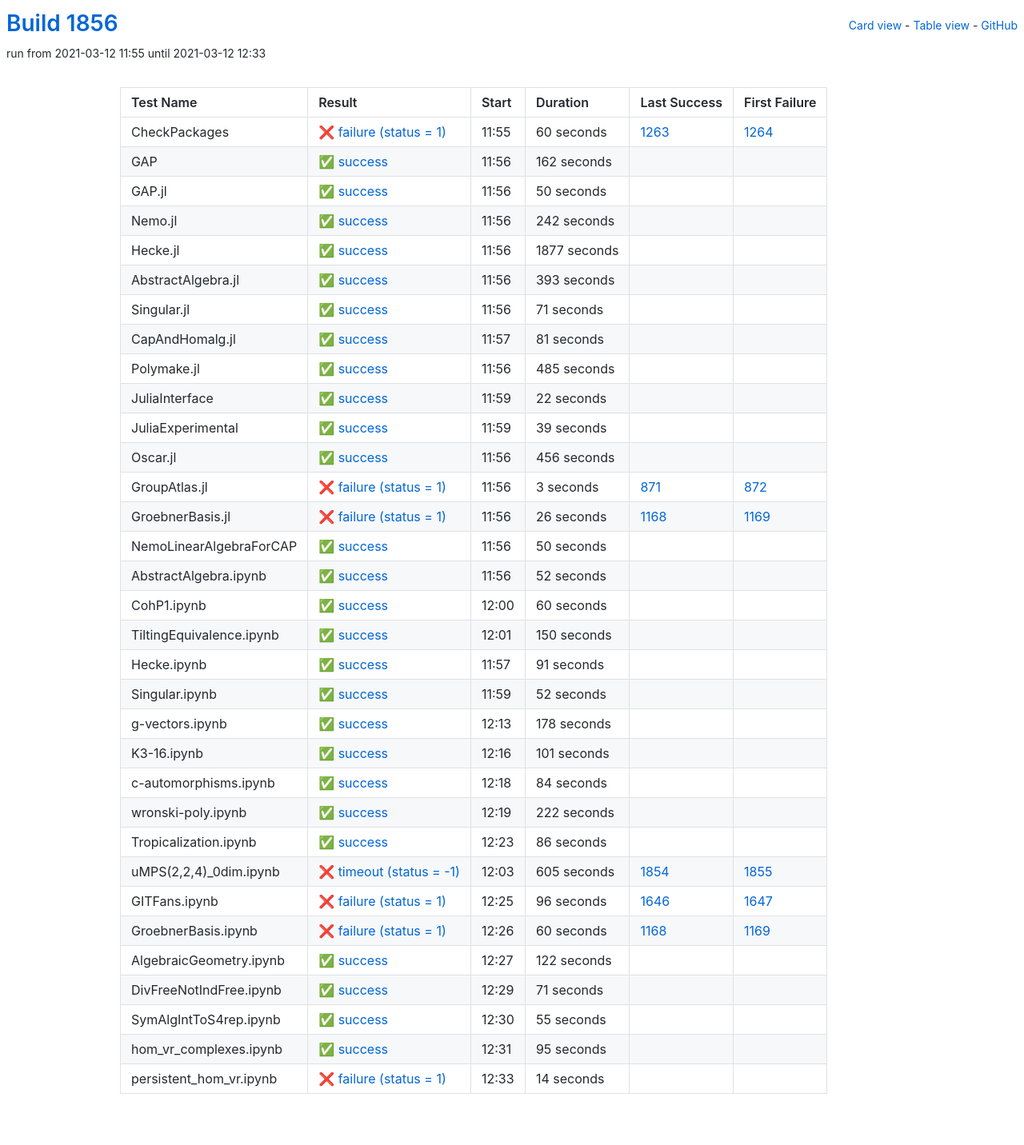
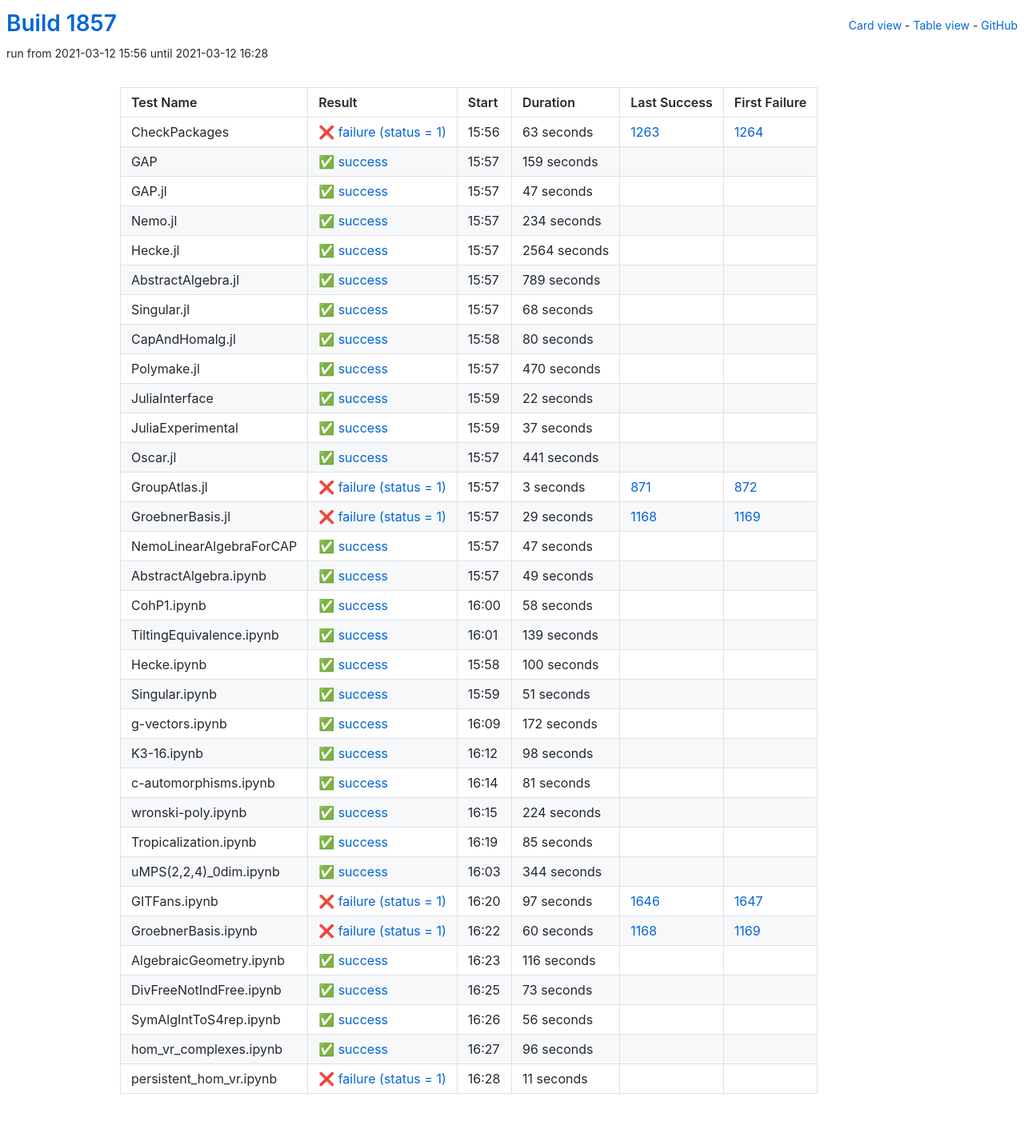
Before and after one commit to oscar-system/oscar-ci-status-stable, a Jekyll site: the page built from table.html, in a window 1280 px wide. Shown: the whole page at 80% size. Built offline with Jekyll 4.4.1, drawn with Linux system fonts in a browser that asks for light colours.

Commit message:
Build #1857

```diff
--- a/_data/ci.yml
+++ b/_data/ci.yml
@@ -1,6 +1,6 @@
 ---
-build: 1856
-build_url: https://oscarci.mathematik.uni-kl.de/job/oscar-stable/1856/
+build: 1857
+build_url: https://oscarci.mathematik.uni-kl.de/job/oscar-stable/1857/
 job: oscar-stable
 organization: oscar-system
 repo: oscar-ci-status-stable
@@ -8,116 +8,116 @@ repourl: https://github.com/oscar-system/oscar-ci-status-stable
 tests:
 - name: CheckPackages
   id: checkpackages
-  log: https://oscarci.mathematik.uni-kl.de/job/oscar-stable/1856/artifact/logs/build-1856/CheckPackages.log
-  start: 2021-03-12 11:55
+  log: https://oscarci.mathematik.uni-kl.de/job/oscar-stable/1857/artifact/logs/build-1857/CheckPackages.log
+  start: 2021-03-12 15:56
   success: false
   exitcode: 1
   status: failure
-  duration: 60
+  duration: 63
   last_success: 1263
   last_success_url: https://oscarci.mathematik.uni-kl.de/job/oscar-stable/1263/
   first_failure: 1264
   first_failure_url: https://oscarci.mathematik.uni-kl.de/job/oscar-stable/1264/
 - name: GAP
   id: gap
-  log: https://oscarci.mathematik.uni-kl.de/job/oscar-stable/1856/artifact/logs/build-1856/GAP.log
-  start: 2021-03-12 11:56
+  log: https://oscarci.mathematik.uni-kl.de/job/oscar-stable/1857/artifact/logs/build-1857/GAP.log
+  start: 2021-03-12 15:57
   success: true
   exitcode: 0
   status: success
-  duration: 162
+  duration: 159
   last_success: false
   last_success_url:
   first_failure: false
   first_failure_url:
 - name: GAP.jl
   id: gap-jl
-  log: https://oscarci.mathematik.uni-kl.de/job/oscar-stable/1856/artifact/logs/build-1856/GAP.jl.log
-  start: 2021-03-12 11:56
+  log: https://oscarci.mathematik.uni-kl.de/job/oscar-stable/1857/artifact/logs/build-1857/GAP.jl.log
+  start: 2021-03-12 15:57
   success: true
   exitcode: 0
   status: success
-  duration: 50
+  duration: 47
   last_success: false
   last_success_url:
   first_failure: false
   first_failure_url:
 - name: Nemo.jl
   id: nemo-jl
-  log: https://oscarci.mathematik.uni-kl.de/job/oscar-stable/1856/artifact/logs/build-1856/Nemo.jl.log
-  start: 2021-03-12 11:56
+  log: https://oscarci.mathematik.uni-kl.de/job/oscar-stable/1857/artifact/logs/build-1857/Nemo.jl.log
+  start: 2021-03-12 15:57
   success: true
   exitcode: 0
   status: success
-  duration: 242
+  duration: 234
   last_success: false
   last_success_url:
   first_failure: false
   first_failure_url:
 - name: Hecke.jl
   id: hecke-jl
-  log: https://oscarci.mathematik.uni-kl.de/job/oscar-stable/1856/artifact/logs/build-1856/Hecke.jl.log
-  start: 2021-03-12 11:56
+  log: https://oscarci.mathematik.uni-kl.de/job/oscar-stable/1857/artifact/logs/build-1857/Hecke.jl.log
+  start: 2021-03-12 15:57
   success: true
   exitcode: 0
   status: success
-  duration: 1877
+  duration: 2564
   last_success: false
   last_success_url:
   first_failure: false
   first_failure_url:
 - name: AbstractAlgebra.jl
   id: abstractalgebra-jl
-  log: https://oscarci.mathematik.uni-kl.de/job/oscar-stable/1856/artifact/logs/build-1856/AbstractAlgebra.jl.log
-  start: 2021-03-12 11:56
+  log: https://oscarci.mathematik.uni-kl.de/job/oscar-stable/1857/artifact/logs/build-1857/AbstractAlgebra.jl.log
+  start: 2021-03-12 15:57
   success: true
   exitcode: 0
   status: success
-  duration: 393
+  duration: 789
   last_success: false
   last_success_url:
   first_failure: false
   first_failure_url:
 - name: Singular.jl
   id: singular-jl
-  log: https://oscarci.mathematik.uni-kl.de/job/oscar-stable/1856/artifact/logs/build-1856/Singular.jl.log
-  start: 2021-03-12 11:56
+  log: https://oscarci.mathematik.uni-kl.de/job/oscar-stable/1857/artifact/logs/build-1857/Singular.jl.log
+  start: 2021-03-12 15:57
   success: true
   exitcode: 0
   status: success
-  duration: 71
+  duration: 68
   last_success: false
   last_success_url:
   first_failure: false
   first_failure_url:
 - name: CapAndHomalg.jl
   id: capandhomalg-jl
-  log: https://oscarci.mathematik.uni-kl.de/job/oscar-stable/1856/artifact/logs/build-1856/CapAndHomalg.jl.log
-  start: 2021-03-12 11:57
+  log: https://oscarci.mathematik.uni-kl.de/job/oscar-stable/1857/artifact/logs/build-1857/CapAndHomalg.jl.log
+  start: 2021-03-12 15:58
   success: true
   exitcode: 0
   status: success
-  duration: 81
+  duration: 80
   last_success: false
   last_success_url:
   first_failure: false
   first_failure_url:
 - name: Polymake.jl
   id: polymake-jl
-  log: https://oscarci.mathematik.uni-kl.de/job/oscar-stable/1856/artifact/logs/build-1856/Polymake.jl.log
-  start: 2021-03-12 11:56
+  log: https://oscarci.mathematik.uni-kl.de/job/oscar-stable/1857/artifact/logs/build-1857/Polymake.jl.log
+  start: 2021-03-12 15:57
   success: true
   exitcode: 0
   status: success
-  duration: 485
+  duration: 470
   last_success: false
   last_success_url:
   first_failure: false
   first_failure_url:
 - name: JuliaInterface
   id: juliainterface
-  log: https://oscarci.mathematik.uni-kl.de/job/oscar-stable/1856/artifact/logs/build-1856/JuliaInterface.log
-  start: 2021-03-12 11:59
+  log: https://oscarci.mathematik.uni-kl.de/job/oscar-stable/1857/artifact/logs/build-1857/JuliaInterface.log
+  start: 2021-03-12 15:59
   success: true
   exitcode: 0
   status: success
@@ -128,32 +128,32 @@ tests:
   first_failure_url:
 - name: JuliaExperimental
   id: juliaexperimental
-  log: https://oscarci.mathematik.uni-kl.de/job/oscar-stable/1856/artifact/logs/build-1856/JuliaExperimental.log
-  start: 2021-03-12 11:59
+  log: https://oscarci.mathematik.uni-kl.de/job/oscar-stable/1857/artifact/logs/build-1857/JuliaExperimental.log
+  start: 2021-03-12 15:59
   success: true
   exitcode: 0
   status: success
-  duration: 39
+  duration: 37
   last_success: false
   last_success_url:
   first_failure: false
   first_failure_url:
 - name: Oscar.jl
   id: oscar-jl
-  log: https://oscarci.mathematik.uni-kl.de/job/oscar-stable/1856/artifact/logs/build-1856/Oscar.jl.log
-  start: 2021-03-12 11:56
+  log: https://oscarci.mathematik.uni-kl.de/job/oscar-stable/1857/artifact/logs/build-1857/Oscar.jl.log
+  start: 2021-03-12 15:57
   success: true
   exitcode: 0
   status: success
-  duration: 456
+  duration: 441
   last_success: false
   last_success_url:
   first_failure: false
   first_failure_url:
 - name: GroupAtlas.jl
   id: groupatlas-jl
-  log: https://oscarci.mathematik.uni-kl.de/job/oscar-stable/1856/artifact/logs/build-1856/GroupAtlas.jl.log
-  start: 2021-03-12 11:56
+  log: https://oscarci.mathematik.uni-kl.de/job/oscar-stable/1857/artifact/logs/build-1857/GroupAtlas.jl.log
+  start: 2021-03-12 15:57
   success: false
   exitcode: 1
   status: failure
@@ -164,176 +164,176 @@ tests:
   first_failure_url: https://oscarci.mathematik.uni-kl.de/job/oscar-stable/872/
 - name: GroebnerBasis.jl
   id: groebnerbasis-jl
-  log: https://oscarci.mathematik.uni-kl.de/job/oscar-stable/1856/artifact/logs/build-1856/GroebnerBasis.jl.log
-  start: 2021-03-12 11:56
+  log: https://oscarci.mathematik.uni-kl.de/job/oscar-stable/1857/artifact/logs/build-1857/GroebnerBasis.jl.log
+  start: 2021-03-12 15:57
   success: false
   exitcode: 1
   status: failure
-  duration: 26
+  duration: 29
   last_success: 1168
   last_success_url: https://oscarci.mathematik.uni-kl.de/job/oscar-stable/1168/
   first_failure: 1169
   first_failure_url: https://oscarci.mathematik.uni-kl.de/job/oscar-stable/1169/
 - name: NemoLinearAlgebraForCAP
   id: nemolinearalgebraforcap
-  log: https://oscarci.mathematik.uni-kl.de/job/oscar-stable/1856/artifact/logs/build-1856/NemoLinearAlgebraForCAP.log
-  start: 2021-03-12 11:56
+  log: https://oscarci.mathematik.uni-kl.de/job/oscar-stable/1857/artifact/logs/build-1857/NemoLinearAlgebraForCAP.log
+  start: 2021-03-12 15:57
   success: true
   exitcode: 0
   status: success
-  duration: 50
+  duration: 47
   last_success: false
   last_success_url:
   first_failure: false
   first_failure_url:
 - name: AbstractAlgebra.ipynb
   id: abstractalgebra-ipynb
-  log: https://oscarci.mathematik.uni-kl.de/job/oscar-stable/1856/artifact/logs/build-1856/AbstractAlgebra.ipynb.log
-  start: 2021-03-12 11:56
+  log: https://oscarci.mathematik.uni-kl.de/job/oscar-stable/1857/artifact/logs/build-1857/AbstractAlgebra.ipynb.log
+  start: 2021-03-12 15:57
   success: true
   exitcode: 0
   status: success
-  duration: 52
+  duration: 49
   last_success: false
   last_success_url:
   first_failure: false
   first_failure_url:
 - name: CohP1.ipynb
   id: cohp1-ipynb
-  log: https://oscarci.mathematik.uni-kl.de/job/oscar-stable/1856/artifact/logs/build-1856/CohP1.ipynb.log
-  start: 2021-03-12 12:00
+  log: https://oscarci.mathematik.uni-kl.de/job/oscar-stable/1857/artifact/logs/build-1857/CohP1.ipynb.log
+  start: 2021-03-12 16:00
   success: true
   exitcode: 0
   status: success
-  duration: 60
+  duration: 58
   last_success: false
   last_success_url:
   first_failure: false
   first_failure_url:
 - name: TiltingEquivalence.ipynb
   id: tiltingequivalence-ipynb
-  log: https://oscarci.mathematik.uni-kl.de/job/oscar-stable/1856/artifact/logs/build-1856/TiltingEquivalence.ipynb.log
-  start: 2021-03-12 12:01
+  log: https://oscarci.mathematik.uni-kl.de/job/oscar-stable/1857/artifact/logs/build-1857/TiltingEquivalence.ipynb.log
+  start: 2021-03-12 16:01
   success: true
   exitcode: 0
   status: success
-  duration: 150
+  duration: 139
   last_success: false
   last_success_url:
   first_failure: false
   first_failure_url:
 - name: Hecke.ipynb
   id: hecke-ipynb
-  log: https://oscarci.mathematik.uni-kl.de/job/oscar-stable/1856/artifact/logs/build-1856/Hecke.ipynb.log
-  start: 2021-03-12 11:57
+  log: https://oscarci.mathematik.uni-kl.de/job/oscar-stable/1857/artifact/logs/build-1857/Hecke.ipynb.log
+  start: 2021-03-12 15:58
   success: true
   exitcode: 0
   status: success
-  duration: 91
+  duration: 100
   last_success: false
   last_success_url:
   first_failure: false
   first_failure_url:
 - name: Singular.ipynb
   id: singular-ipynb
-  log: https://oscarci.mathematik.uni-kl.de/job/oscar-stable/1856/artifact/logs/build-1856/Singular.ipynb.log
-  start: 2021-03-12 11:59
+  log: https://oscarci.mathematik.uni-kl.de/job/oscar-stable/1857/artifact/logs/build-1857/Singular.ipynb.log
+  start: 2021-03-12 15:59
   success: true
   exitcode: 0
   status: success
-  duration: 52
+  duration: 51
   last_success: false
   last_success_url:
   first_failure: false
   first_failure_url:
 - name: g-vectors.ipynb
   id: g-vectors-ipynb
-  log: https://oscarci.mathematik.uni-kl.de/job/oscar-stable/1856/artifact/logs/build-1856/g-vectors.ipynb.log
-  start: 2021-03-12 12:13
+  log: https://oscarci.mathematik.uni-kl.de/job/oscar-stable/1857/artifact/logs/build-1857/g-vectors.ipynb.log
+  start: 2021-03-12 16:09
   success: true
   exitcode: 0
   status: success
-  duration: 178
+  duration: 172
   last_success: false
   last_success_url:
   first_failure: false
   first_failure_url:
 - name: K3-16.ipynb
   id: k3-16-ipynb
-  log: https://oscarci.mathematik.uni-kl.de/job/oscar-stable/1856/artifact/logs/build-1856/K3-16.ipynb.log
-  start: 2021-03-12 12:16
+  log: https://oscarci.mathematik.uni-kl.de/job/oscar-stable/1857/artifact/logs/build-1857/K3-16.ipynb.log
+  start: 2021-03-12 16:12
   success: true
   exitcode: 0
   status: success
-  duration: 101
+  duration: 98
   last_success: false
   last_success_url:
   first_failure: false
   first_failure_url:
 - name: c-automorphisms.ipynb
   id: c-automorphisms-ipynb
-  log: https://oscarci.mathematik.uni-kl.de/job/oscar-stable/1856/artifact/logs/build-1856/c-automorphisms.ipynb.log
-  start: 2021-03-12 12:18
+  log: https://oscarci.mathematik.uni-kl.de/job/oscar-stable/1857/artifact/logs/build-1857/c-automorphisms.ipynb.log
+  start: 2021-03-12 16:14
   success: true
   exitcode: 0
   status: success
-  duration: 84
+  duration: 81
   last_success: false
   last_success_url:
   first_failure: false
   first_failure_url:
 - name: wronski-poly.ipynb
   id: wronski-poly-ipynb
-  log: https://oscarci.mathematik.uni-kl.de/job/oscar-stable/1856/artifact/logs/build-1856/wronski-poly.ipynb.log
-  start: 2021-03-12 12:19
+  log: https://oscarci.mathematik.uni-kl.de/job/oscar-stable/1857/artifact/logs/build-1857/wronski-poly.ipynb.log
+  start: 2021-03-12 16:15
   success: true
   exitcode: 0
   status: success
-  duration: 222
+  duration: 224
   last_success: false
   last_success_url:
   first_failure: false
   first_failure_url:
 - name: Tropicalization.ipynb
   id: tropicalization-ipynb
-  log: https://oscarci.mathematik.uni-kl.de/job/oscar-stable/1856/artifact/logs/build-1856/Tropicalization.ipynb.log
-  start: 2021-03-12 12:23
+  log: https://oscarci.mathematik.uni-kl.de/job/oscar-stable/1857/artifact/logs/build-1857/Tropicalization.ipynb.log
+  start: 2021-03-12 16:19
   success: true
   exitcode: 0
   status: success
-  duration: 86
+  duration: 85
   last_success: false
   last_success_url:
   first_failure: false
   first_failure_url:
 - name: uMPS(2,2,4)_0dim.ipynb
   id: umps-2-2-4-0dim-ipynb
-  log: https://oscarci.mathematik.uni-kl.de/job/oscar-stable/1856/artifact/logs/build-1856/uMPS-2-2-4-_0dim.ipynb.log
-  start: 2021-03-12 12:03
-  success: false
-  exitcode: -1
-  status: timeout
-  duration: 605
-  last_success: 1854
-  last_success_url: https://oscarci.mathematik.uni-kl.de/job/oscar-stable/1854/
-  first_failure: 1855
-  first_failure_url: https://oscarci.mathematik.uni-kl.de/job/oscar-stable/1855/
+  log: https://oscarci.mathematik.uni-kl.de/job/oscar-stable/1857/artifact/logs/build-1857/uMPS-2-2-4-_0dim.ipynb.log
+  start: 2021-03-12 16:03
+  success: true
+  exitcode: 0
+  status: success
+  duration: 344
+  last_success: false
+  last_success_url:
+  first_failure: false
+  first_failure_url:
 - name: GITFans.ipynb
   id: gitfans-ipynb
-  log: https://oscarci.mathematik.uni-kl.de/job/oscar-stable/1856/artifact/logs/build-1856/GITFans.ipynb.log
-  start: 2021-03-12 12:25
+  log: https://oscarci.mathematik.uni-kl.de/job/oscar-stable/1857/artifact/logs/build-1857/GITFans.ipynb.log
+  start: 2021-03-12 16:20
   success: false
   exitcode: 1
   status: failure
-  duration: 96
+  duration: 97
   last_success: 1646
   last_success_url: https://oscarci.mathematik.uni-kl.de/job/oscar-stable/1646/
   first_failure: 1647
   first_failure_url: https://oscarci.mathematik.uni-kl.de/job/oscar-stable/1647/
 - name: GroebnerBasis.ipynb
   id: groebnerbasis-ipynb
-  log: https://oscarci.mathematik.uni-kl.de/job/oscar-stable/1856/artifact/logs/build-1856/GroebnerBasis.ipynb.log
-  start: 2021-03-12 12:26
+  log: https://oscarci.mathematik.uni-kl.de/job/oscar-stable/1857/artifact/logs/build-1857/GroebnerBasis.ipynb.log
+  start: 2021-03-12 16:22
   success: false
   exitcode: 1
   status: failure
@@ -344,60 +344,60 @@ tests:
   first_failure_url: https://oscarci.mathematik.uni-kl.de/job/oscar-stable/1169/
 - name: AlgebraicGeometry.ipynb
   id: algebraicgeometry-ipynb
-  log: https://oscarci.mathematik.uni-kl.de/job/oscar-stable/1856/artifact/logs/build-1856/AlgebraicGeometry.ipynb.log
-  start: 2021-03-12 12:27
+  log: https://oscarci.mathematik.uni-kl.de/job/oscar-stable/1857/artifact/logs/build-1857/AlgebraicGeometry.ipynb.log
+  start: 2021-03-12 16:23
   success: true
   exitcode: 0
   status: success
-  duration: 122
+  duration: 116
   last_success: false
   last_success_url:
   first_failure: false
   first_failure_url:
 - name: DivFreeNotIndFree.ipynb
   id: divfreenotindfree-ipynb
-  log: https://oscarci.mathematik.uni-kl.de/job/oscar-stable/1856/artifact/logs/build-1856/DivFreeNotIndFree.ipynb.log
-  start: 2021-03-12 12:29
+  log: https://oscarci.mathematik.uni-kl.de/job/oscar-stable/1857/artifact/logs/build-1857/DivFreeNotIndFree.ipynb.log
+  start: 2021-03-12 16:25
   success: true
   exitcode: 0
   status: success
-  duration: 71
+  duration: 73
   last_success: false
   last_success_url:
   first_failure: false
   first_failure_url:
 - name: SymAlgIntToS4rep.ipynb
   id: symalginttos4rep-ipynb
-  log: https://oscarci.mathematik.uni-kl.de/job/oscar-stable/1856/artifact/logs/build-1856/SymAlgIntToS4rep.ipynb.log
-  start: 2021-03-12 12:30
+  log: https://oscarci.mathematik.uni-kl.de/job/oscar-stable/1857/artifact/logs/build-1857/SymAlgIntToS4rep.ipynb.log
+  start: 2021-03-12 16:26
   success: true
   exitcode: 0
   status: success
-  duration: 55
+  duration: 56
   last_success: false
   last_success_url:
   first_failure: false
   first_failure_url:
 - name: hom_vr_complexes.ipynb
   id: hom-vr-complexes-ipynb
-  log: https://oscarci.mathematik.uni-kl.de/job/oscar-stable/1856/artifact/logs/build-1856/hom_vr_complexes.ipynb.log
-  start: 2021-03-12 12:31
+  log: https://oscarci.mathematik.uni-kl.de/job/oscar-stable/1857/artifact/logs/build-1857/hom_vr_complexes.ipynb.log
+  start: 2021-03-12 16:27
   success: true
   exitcode: 0
   status: success
-  duration: 95
+  duration: 96
   last_success: false
   last_success_url:
   first_failure: false
   first_failure_url:
 - name: persistent_hom_vr.ipynb
   id: persistent-hom-vr-ipynb
-  log: https://oscarci.mathematik.uni-kl.de/job/oscar-stable/1856/artifact/logs/build-1856/persistent_hom_vr.ipynb.log
-  start: 2021-03-12 12:33
+  log: https://oscarci.mathematik.uni-kl.de/job/oscar-stable/1857/artifact/logs/build-1857/persistent_hom_vr.ipynb.log
+  start: 2021-03-12 16:28
   success: false
   exitcode: 1
   status: failure
-  duration: 14
+  duration: 11
   last_success: false
   last_success_url:
   first_failure: false
```
Also changed, not shown: README.md.
